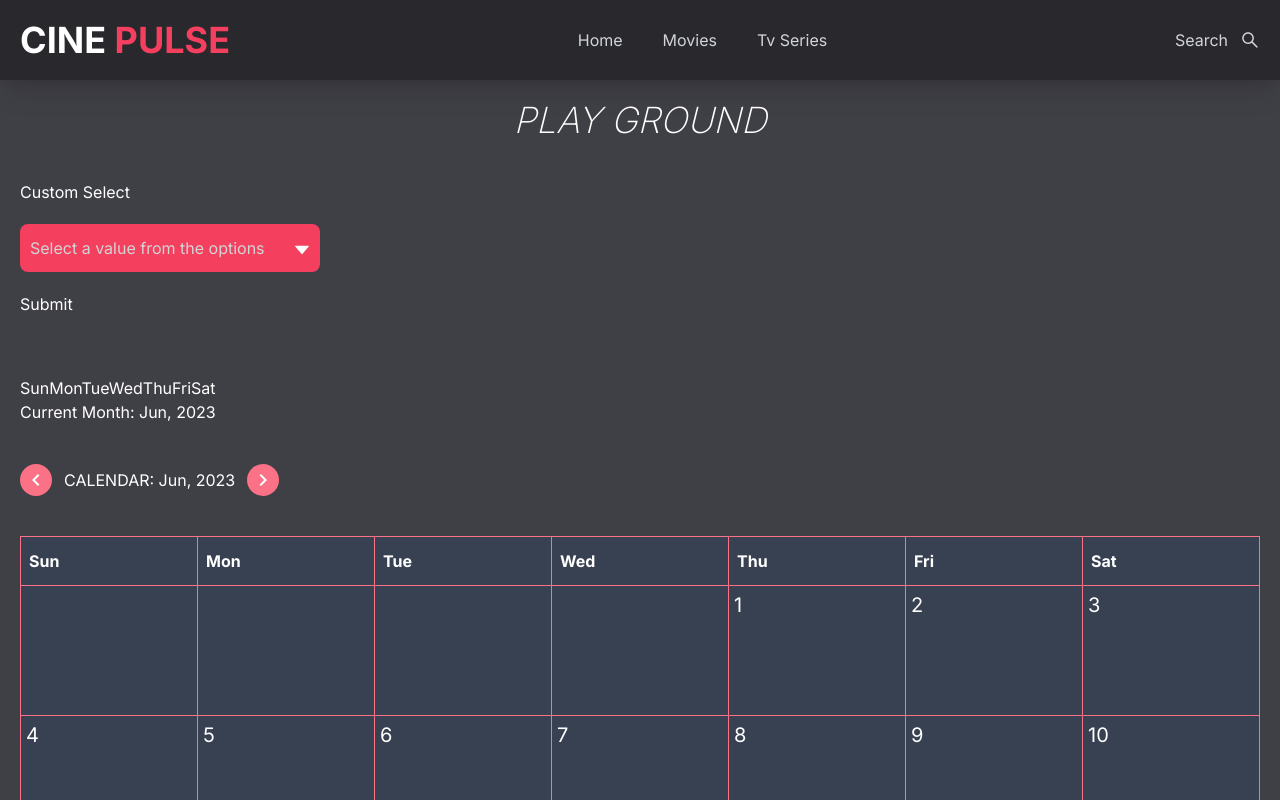
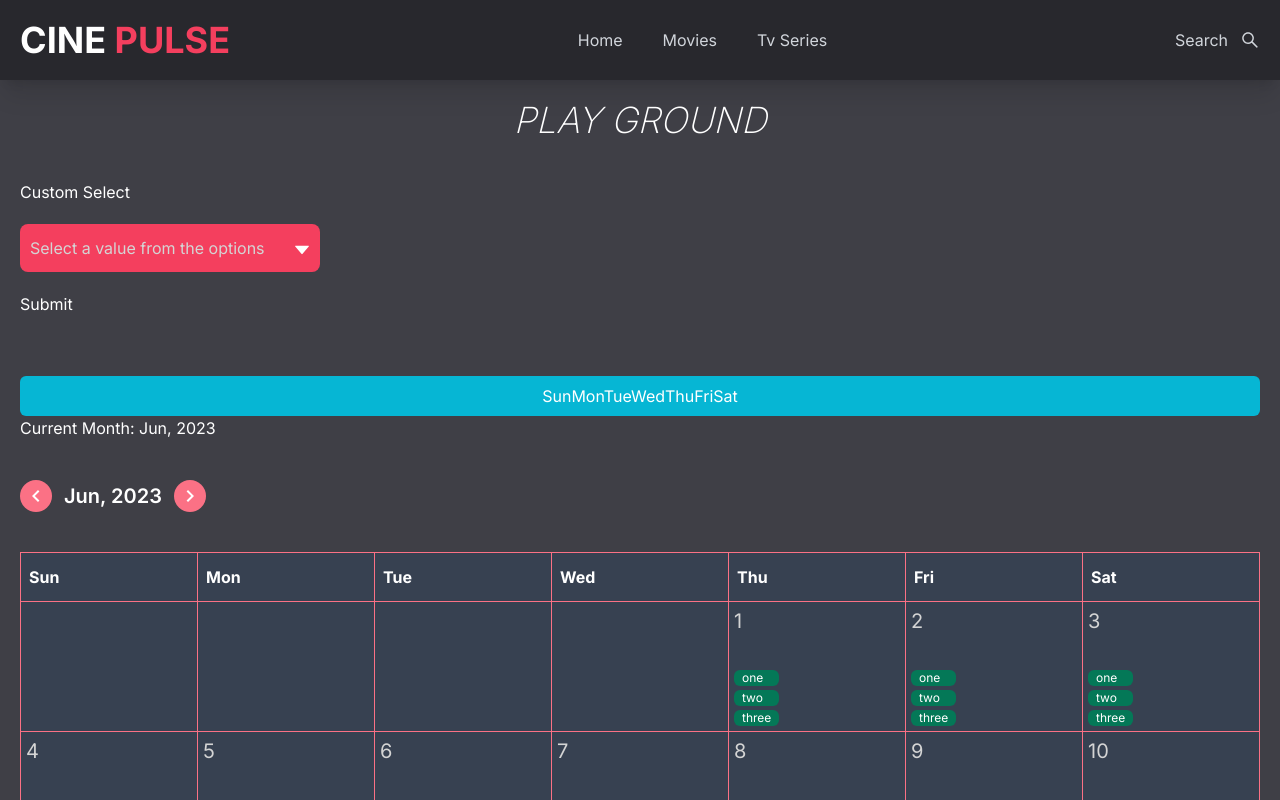
Before and after one commit to zamanshahed/cine-pulse, a Next.js app: page /test in a window 1280 px wide. Shown: the top 800 px of the page. Built offline with nearby package versions, Linux system fonts and the light colour scheme.

Commit message:
calendar events added

```diff
--- a/app/components/calendar/CustomCalendar.jsx
+++ b/app/components/calendar/CustomCalendar.jsx
@@ -2,14 +2,14 @@
 import moment from 'moment'
 import { useEffect, useState } from 'react';
 import { MdKeyboardArrowRight } from 'react-icons/md'
+import { AiOutlineCloseCircle } from 'react-icons/ai'
 
 const CustomCalendar = () => {
   let weekdays = moment.weekdaysShort()
   const [currentDate, setCurrentDate] = useState(moment().startOf('month'));
-  const [currentMonth, setCurrentMonth] = useState();
-  // const [startDateOfTheMonth, setStartDateOfTheMonth] = useState(currentDate?.startOf('month').format('d'));
-  // const [endDateOfTheMonth, setEndDateOfTheMonth] = useState(currentDate?.endOf('month').format('D'));
   const [calendarObject, setCalendarObject] = useState([]);
+  const [showEventDetails, setShowEventDetails] = useState(false);
+  const [eventData, setEventData] = useState(null);
 
   const initializeCalendar = () => {
     console.log("initializeCalendar:::");
@@ -21,7 +21,7 @@ const CustomCalendar = () => {
 
     for (let i = 0; i < 42; i++) {
       if (i > (startDateOfTheMonth - 1))
-        monthObject.push({ index: i, date: (i - (startDateOfTheMonth - 1)) <= endDateOfTheMonth ? i - (startDateOfTheMonth - 1) : 0 });
+        monthObject.push({ index: i, date: (i - (startDateOfTheMonth - 1)) <= endDateOfTheMonth ? i - (startDateOfTheMonth - 1) : 0, event: [{ title: 'one', desc: 'lorem ipsum dolor sit amet' }, { title: 'two', desc: 'lorem ipsum dolor sit amet' }, { title: 'three', desc: 'lorem ipsum dolor sit amet' }] });
       else {
         monthObject.push({ index: i, date: 0 });
       }
@@ -38,7 +38,9 @@ const CustomCalendar = () => {
       totalWeeks.push(week);
     }
 
-    console.log(monthObject);
+    // console.log(monthObject);
+    if (totalWeeks[5][0].date == 0) totalWeeks.pop();
+
     console.log(totalWeeks);
     setCalendarObject(totalWeeks);
   }
@@ -47,33 +49,24 @@ const CustomCalendar = () => {
     setCurrentDate(currentDate.add(1, 'months').startOf('month'));
     console.log("nextMonthHandler:::", currentDate);
 
-    initializeUtils();
     initializeCalendar();
   }
   const prevMonthHandler = () => {
     setCurrentDate(currentDate.subtract(1, 'months').startOf('month'));
     console.log("prevMonthHandler:::", currentDate);
 
-    initializeUtils();
     initializeCalendar();
   }
 
-  const initializeUtils = async () => {
-    console.log("initializeUtils:::");
-    await setCurrentMonth(currentDate.format('M'));
-    // await setStartDateOfTheMonth(currentDate.startOf('month').format('d'));
-    // await setEndDateOfTheMonth(currentDate.endOf('month').format('D'));
-  }
-
   useEffect(() => {
-    initializeUtils();
-
     initializeCalendar();
   }, [currentDate]);
 
   return (
     <div>
-      <div>{weekdays}</div>
+      <div
+        className='bg-cyan-500 text-white text-center p-2 rounded-md'
+      >{weekdays}</div>
       <div>Current Month: {currentDate.format('MMM, YYYY')}</div>
 
       <div className="py-10 flex items-center space-x-3">
@@ -82,14 +75,27 @@ const CustomCalendar = () => {
         <div onClick={prevMonthHandler} className="rounded-full bg-rose-400 p-1 cursor-pointer">
           <MdKeyboardArrowRight size={24} className='rotate-180' />
         </div>
-        <div>CALENDAR: {currentDate.format('MMM, YYYY')}</div>
+        <div className='font-semibold text-xl'>{currentDate.format('MMM, YYYY')}</div>
 
         {/* next button */}
         <div onClick={nextMonthHandler} className="rounded-full bg-rose-400 p-1 cursor-pointer">
           <MdKeyboardArrowRight size={24} />
         </div>
       </div>
-      <div>
+
+
+      <div className='relative'>
+        {showEventDetails &&
+          <div className="absolute bg-zinc-600 w-[300px] h-[300px] z-50">
+            <div
+            onClick={() => setShowEventDetails(false)}
+              className="absolute right-[5px] top-[5px] cursor-pointer">
+              <AiOutlineCloseCircle size={22} />
+            </div>
+            <div>title: {eventData?.title ?? "NA"}</div>
+            <div>desc: {eventData?.desc ?? "NA"}</div>
+          </div>}
+
         <table className='w-full'>
           <tr className=''>
             {weekdays.map((day, index) => (
@@ -100,8 +106,23 @@ const CustomCalendar = () => {
             calendarObject.map((week, index) => (
               <tr className='' key={index}>
                 {week.map((day, index) => (
-                  <td className='border  border-rose-400 h-[130px] bg-gray-700 relative' key={index}>
-                    <div className='absolute top-[5px] left-[5px] text-xl'>{day.date > 0 ? day.date : ""}</div>
+                  <td className='relative border border-rose-400 h-[130px] bg-gray-700' key={index}>
+                    <div className='absolute top-[5px] left-[5px] text-xl text-neutral-300'>{day.date > 0 ? day.date : ""}</div>
+                    <div
+                      className="absolute bottom-[5px] left-[5px] space-y-1">
+                      {day?.event?.map((event, index) => (
+                        <div
+                          // onmouse
+                          onMouseEnter={() => {
+                            setEventData(event);
+                            setShowEventDetails(true);
+                          }}
+                          onMouseLeave={() => {
+                            // setShowEventDetails(false);
+                          }}
+                          className='bg-emerald-700 px-2 rounded-md text-xs' key={index}>{event.title}</div>
+                      ))}
+                    </div>
                   </td>
                 ))}
               </tr>
```
